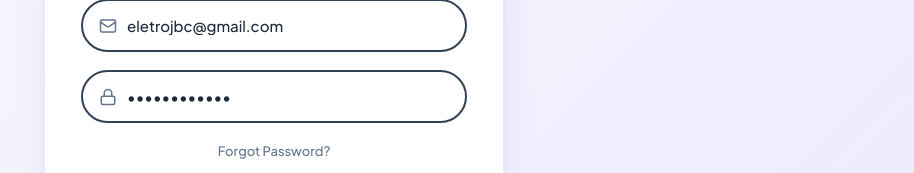
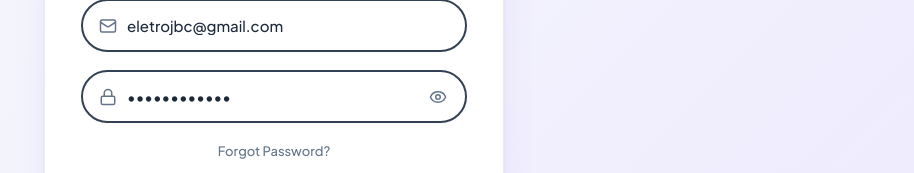
Before and after one commit to allysondeandrade-svg/Taresk-JBC, a React (Vite) app: page / in a window 1280 px wide. Shown: the part 274-447 px from the top of the page, without its empty margins (366-1280 px from the left). Built offline with nearby package versions, Linux system fonts and the light colour scheme; no server answers.

Commit message:
Adiciona botao de olho para ver senha no login

```diff
--- a/src/components/LoginScreen.jsx
+++ b/src/components/LoginScreen.jsx
@@ -1,9 +1,10 @@
 import React, { useState } from 'react';
-import { Lock, Mail, ShieldCheck, ArrowRight, UserCheck, AlertCircle, Settings, RefreshCw } from 'lucide-react';
+import { Lock, Mail, ShieldCheck, ArrowRight, UserCheck, AlertCircle, Settings, RefreshCw, Eye, EyeOff } from 'lucide-react';
 
 export default function LoginScreen({ onLogin, users, onOpenSettings, isSyncing, onSync }) {
   const [email, setEmail] = useState('eletrojbc@gmail.com');
   const [password, setPassword] = useState('Jbc29378125@');
+  const [showPassword, setShowPassword] = useState(false);
   const [error, setError] = useState('');
   const [loading, setLoading] = useState(false);
 
@@ -192,17 +193,17 @@ export default function LoginScreen({ onLogin, users, onOpenSettings, isSyncing,
             <Mail size={18} color="#64748b" style={{ position: 'absolute', left: '18px', top: '50%', transform: 'translateY(-50%)' }} />
           </div>
 
-          {/* Campo Senha em formato de cápsula arredondada */}
+          {/* Campo Senha em formato de cápsula arredondada com botão de Olho */}
           <div style={{ position: 'relative' }}>
             <input
-              type="password"
+              type={showPassword ? 'text' : 'password'}
               placeholder="Digite sua senha"
               value={password}
               onChange={(e) => setPassword(e.target.value)}
               required
               style={{
                 width: '100%',
-                padding: '15px 22px 15px 44px',
+                padding: '15px 50px 15px 44px',
                 borderRadius: '9999px',
                 border: '2px solid #334155',
                 fontSize: '15px',
@@ -213,6 +214,27 @@ export default function LoginScreen({ onLogin, users, onOpenSettings, isSyncing,
               }}
             />
             <Lock size={18} color="#64748b" style={{ position: 'absolute', left: '18px', top: '50%', transform: 'translateY(-50%)' }} />
+            <button
+              type="button"
+              onClick={() => setShowPassword(!showPassword)}
+              title={showPassword ? 'Ocultar senha' : 'Ver senha'}
+              style={{
+                position: 'absolute',
+                right: '16px',
+                top: '50%',
+                transform: 'translateY(-50%)',
+                background: 'transparent',
+                border: 'none',
+                cursor: 'pointer',
+                color: '#64748b',
+                display: 'flex',
+                alignItems: 'center',
+                justifyContent: 'center',
+                padding: '4px'
+              }}
+            >
+              {showPassword ? <EyeOff size={18} /> : <Eye size={18} />}
+            </button>
           </div>
 
           <div style={{
```
Also changed, not shown: google_apps_script_backend.js (+23 -14 lines).
